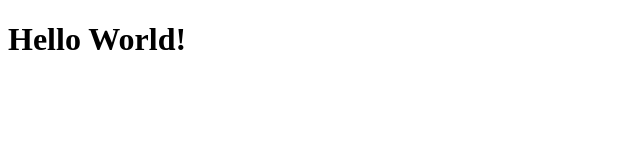
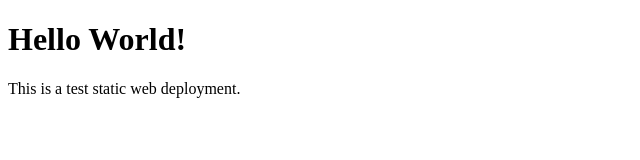
Before and after one commit to ObsidianAstralis/test-static-web, a plain HTML site: page frontend/src/index.html in a window 1280 px wide. Shown: the whole page, without its empty margins (0-640 px from the left). Drawn offline with Linux system fonts and the light colour scheme.

Commit message:
Added a new element within the index.html file

```diff
--- a/frontend/src/index.html
+++ b/frontend/src/index.html
@@ -7,5 +7,6 @@
 </head>
 <body>
     <h1>Hello World!</h1>
+    <p>This is a test static web deployment.</p>
 </body>
 </html>
```
